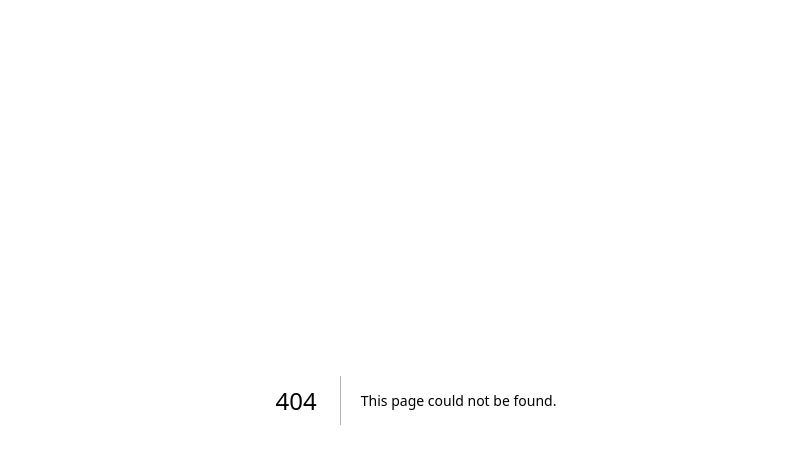
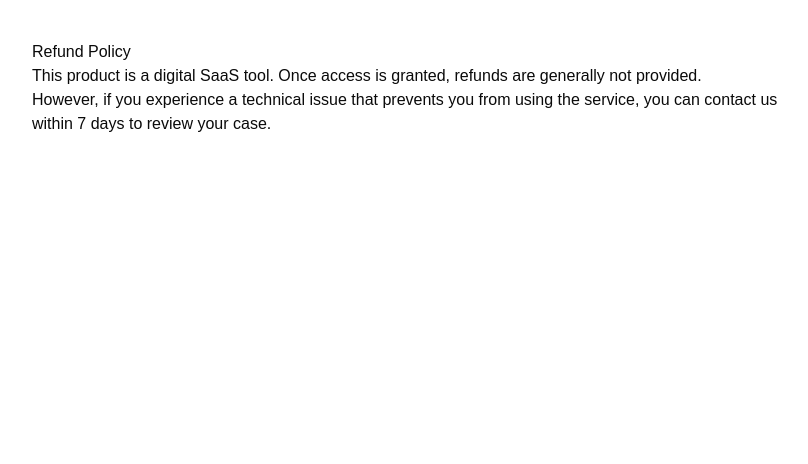
Before and after one commit to drishinnawy/tadawul-calculator-web, a Next.js app: page /refund in a window 1280 px wide. Before the commit this address had no page. Shown: the top 464 px of the page, without its empty margins (224-1032 px from the left). Built offline with nearby package versions, Linux system fonts and the light colour scheme.

Commit message:
Create RefundPage component with refund policy details

```diff
--- /dev/null
+++ b/src/pages/refund.tsx
@@ -0,0 +1,9 @@
+export default function RefundPage() {
+  return (
+    <main style={{ maxWidth: 800, margin: "40px auto", padding: "0 16px" }}>
+      <h1>Refund Policy</h1>
+      <p>This product is a digital SaaS tool. Once access is granted, refunds are generally not provided.</p>
+      <p>However, if you experience a technical issue that prevents you from using the service, you can contact us within 7 days to review your case.</p>
+    </main>
+  );
+}
```
